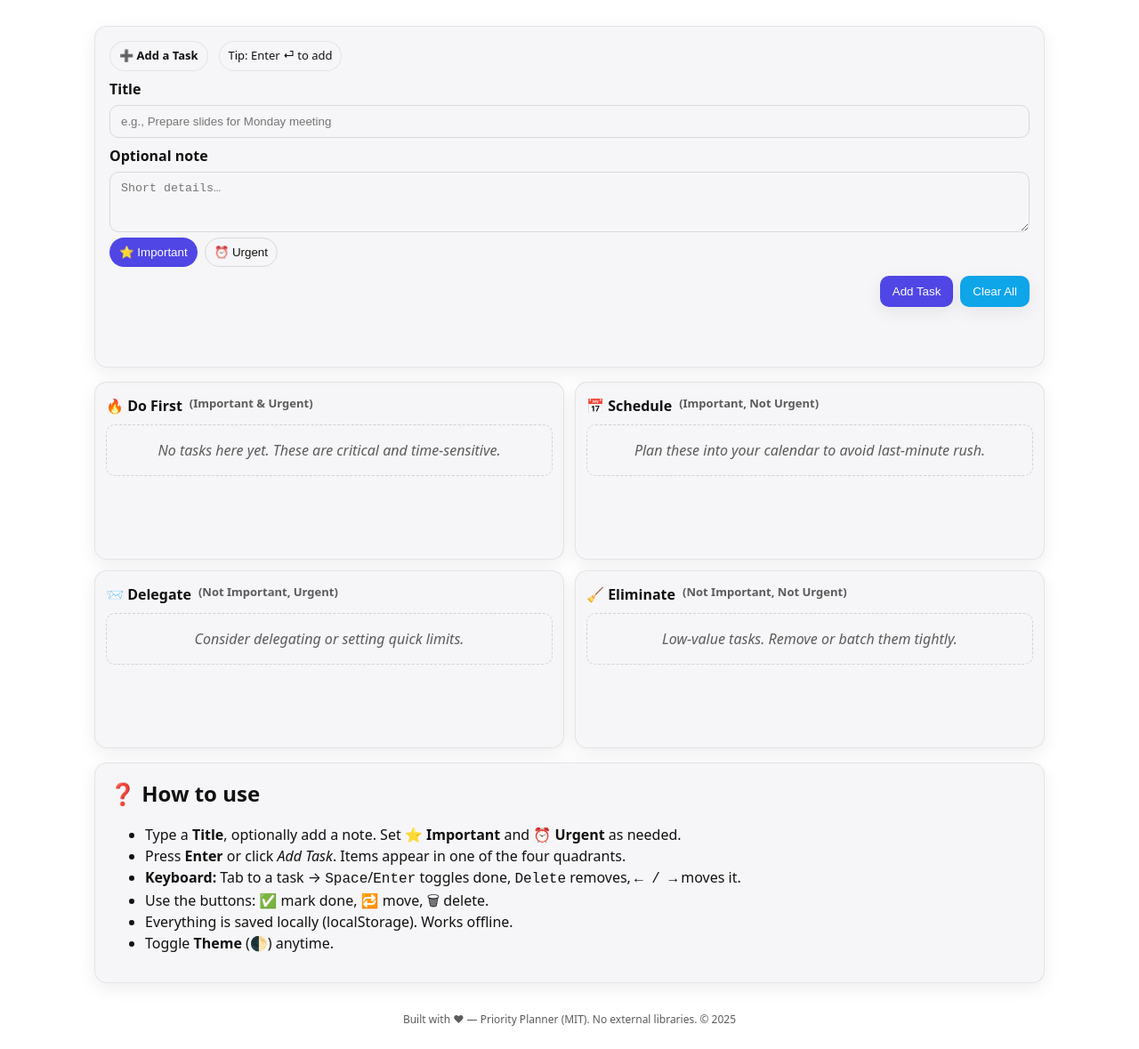
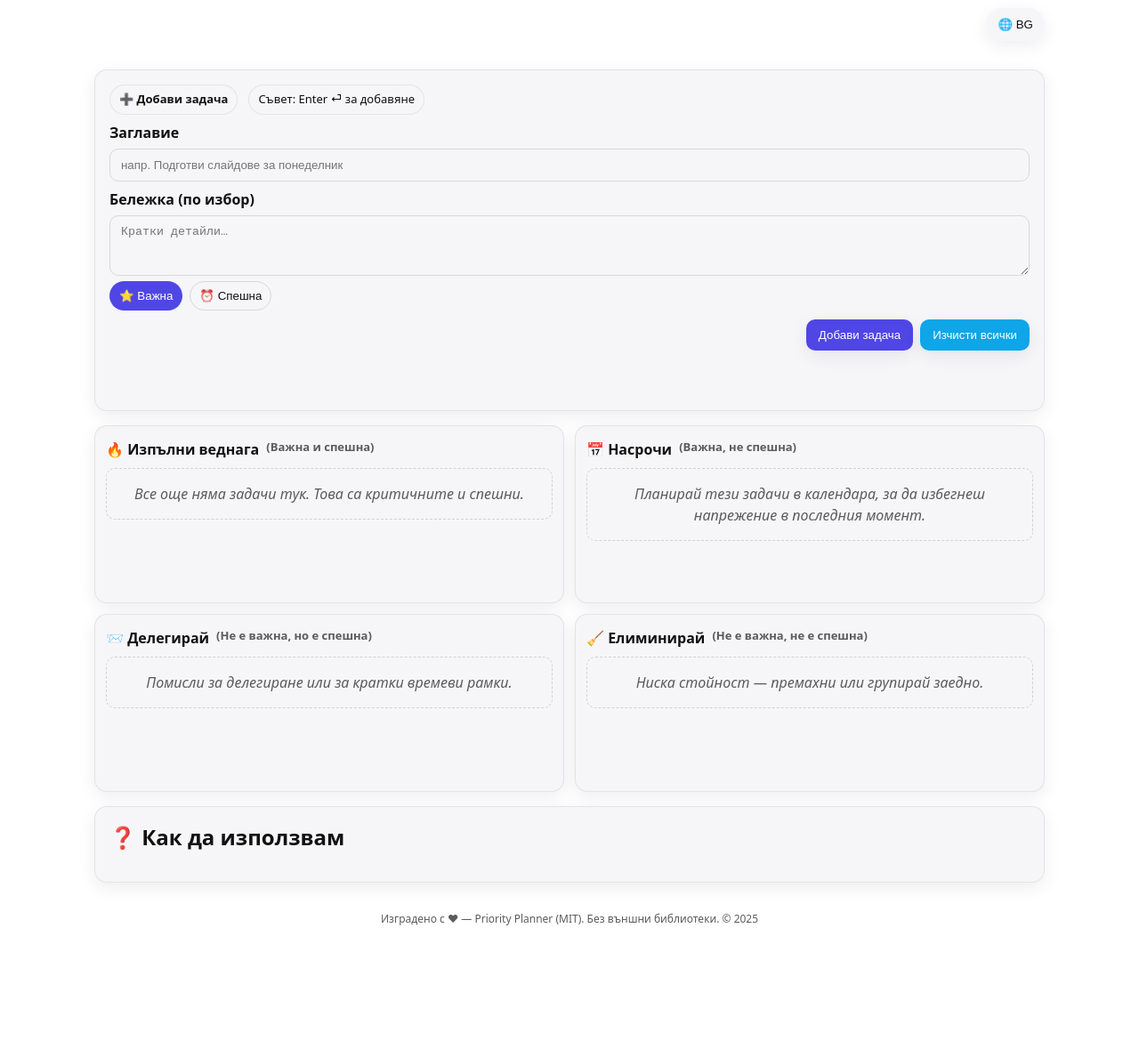
Before and after one commit to SATananov/Vibe-Code-1, a plain HTML site: page index.html in a window 1280 px wide. Shown: the part 124-1303 px from the top of the page at 89% size. After the commit the page ends 1190 px from the top, so only its background shows below. Drawn offline with Linux system fonts and the light colour scheme.

Commit message:
Update index.html

```diff
--- a/index.html
+++ b/index.html
@@ -1,22 +1,24 @@
 <!doctype html>
-<html lang="en" data-theme="light">
+<html lang="bg" data-theme="light">
 <head>
   <meta charset="utf-8" />
   <meta name="viewport" content="width=device-width,initial-scale=1" />
-  <title>Priority Planner — Eisenhower Matrix</title>
-  <meta name="description" content="A simple one-page Priority Planner using the Eisenhower Matrix. Works offline, no dependencies." />
-  <!-- Single-file app split into HTML + CSS + JS (no external libs) -->
+  <title>Планер на приоритети — Матрица на Айзенхауер</title>
+  <meta name="description" content="Едностраничен планер на приоритети по матрицата на Айзенхауер. Работи офлайн, без зависимости." />
   <link rel="stylesheet" href="style.css">
 </head>
 <body>
 
   <header class="row" role="banner">
     <div>
-      <h1>Priority Planner — Eisenhower Matrix</h1>
-      <p class="sub">Capture tasks and sort them by Importance × Urgency. Keyboard-friendly, offline, no libs.</p>
+      <h1 id="appTitle">Планер на приоритети — Матрица на Айзенхауер</h1>
+      <p id="appSubtitle" class="sub">Записвай задачите и ги подреждай по <strong>Важност × Спешност</strong>. Поддръжка на клавиатура, офлайн, без библиотеки.</p>
     </div>
-    <button id="themeBtn" class="theme-toggle" type="button" aria-pressed="false" title="Toggle light/dark theme">
-      <span aria-hidden="true">🌓</span> Theme
+    <button id="themeBtn" class="theme-toggle" type="button" aria-pressed="false" title="Превключи светла/тъмна тема">
+      <span aria-hidden="true">🌓</span> Тема
+    </button>
+    <button id="langBtn" class="theme-toggle" type="button" aria-pressed="false" title="Switch language to English">
+      🌐 BG
     </button>
   </header>
 
@@ -24,75 +26,66 @@
 
     <section class="card" aria-labelledby="formTitle">
       <div class="row">
-        <h2 id="formTitle" class="chip" style="margin:0">➕ Add a Task</h2>
-        <span class="chip" aria-hidden="true">Tip: Enter ⏎ to add</span>
+        <h2 id="formTitle" class="chip" style="margin:0">➕ Добави задача</h2>
+        <span id="tipAdd" class="chip" aria-hidden="true">Съвет: Enter ⏎ за добавяне</span>
       </div>
 
       <form id="taskForm" novalidate>
-        <label for="title">Title</label>
-        <input id="title" name="title" type="text" placeholder="e.g., Prepare slides for Monday meeting" autocomplete="off" required />
+        <label id="labelTitle" for="title">Заглавие</label>
+        <input id="title" name="title" type="text" placeholder="напр. Подготви слайдове за понеделник" autocomplete="off" required />
 
-        <label for="note">Optional note</label>
-        <textarea id="note" name="note" placeholder="Short details…"></textarea>
+        <label id="labelNote" for="note">Бележка (по избор)</label>
+        <textarea id="note" name="note" placeholder="Кратки детайли…"></textarea>
 
-        <div class="toggles" role="group" aria-label="Importance and urgency">
-          <button type="button" class="toggle-btn" id="impBtn" aria-pressed="true" aria-label="Toggle important">⭐ Important</button>
-          <button type="button" class="toggle-btn" id="urgBtn" aria-pressed="false" aria-label="Toggle urgent">⏰ Urgent</button>
+        <div class="toggles" role="group" aria-label="Важност и спешност">
+          <button type="button" class="toggle-btn" id="impBtn" aria-pressed="true" aria-label="Превключи важност">⭐ Важна</button>
+          <button type="button" class="toggle-btn" id="urgBtn" aria-pressed="false" aria-label="Превключи спешност">⏰ Спешна</button>
         </div>
 
         <div class="actions">
-          <button class="btn" type="submit" id="addBtn">Add Task</button>
-          <button class="btn secondary" type="button" id="clearAllBtn" title="Clear all tasks">Clear All</button>
+          <button class="btn" type="submit" id="addBtn">Добави задача</button>
+          <button class="btn secondary" type="button" id="clearAllBtn" title="Изчисти всички задачи">Изчисти всички</button>
         </div>
         <p class="err" id="errMsg" role="alert" aria-live="assertive"></p>
       </form>
     </section>
 
-
-    <section class="grid" aria-label="Eisenhower matrix">
+    <section class="grid" aria-label="Матрица на Айзенхауер">
       <section class="col" data-q="0" aria-labelledby="q0h">
-        <h3 id="q0h">🔥 Do First <span class="hint">(Important & Urgent)</span></h3>
+        <h3 id="q0h"><span id="q0t">🔥 Изпълни веднага</span> <span class="hint" id="q0hint">(Важна и спешна)</span></h3>
         <ul class="tasks" id="q0" role="list"></ul>
-        <div class="empty" id="q0e">No tasks here yet. These are critical and time-sensitive.</div>
+        <div class="empty" id="q0e">Все още няма задачи тук. Това са критичните и спешни.</div>
       </section>
 
       <section class="col" data-q="1" aria-labelledby="q1h">
-        <h3 id="q1h">📅 Schedule <span class="hint">(Important, Not Urgent)</span></h3>
+        <h3 id="q1h"><span id="q1t">📅 Насрочи</span> <span class="hint" id="q1hint">(Важна, не спешна)</span></h3>
         <ul class="tasks" id="q1" role="list"></ul>
-        <div class="empty" id="q1e">Plan these into your calendar to avoid last-minute rush.</div>
+        <div class="empty" id="q1e">Планирай тези задачи в календара, за да избегнеш напрежение в последния момент.</div>
       </section>
 
       <section class="col" data-q="2" aria-labelledby="q2h">
-        <h3 id="q2h">📨 Delegate <span class="hint">(Not Important, Urgent)</span></h3>
+        <h3 id="q2h"><span id="q2t">📨 Делегирай</span> <span class="hint" id="q2hint">(Не е важна, но е спешна)</span></h3>
         <ul class="tasks" id="q2" role="list"></ul>
-        <div class="empty" id="q2e">Consider delegating or setting quick limits.</div>
+        <div class="empty" id="q2e">Помисли за делегиране или за кратки времеви рамки.</div>
       </section>
 
       <section class="col" data-q="3" aria-labelledby="q3h">
-        <h3 id="q3h">🧹 Eliminate <span class="hint">(Not Important, Not Urgent)</span></h3>
+        <h3 id="q3h"><span id="q3t">🧹 Елиминирай</span> <span class="hint" id="q3hint">(Не е важна, не е спешна)</span></h3>
         <ul class="tasks" id="q3" role="list"></ul>
-        <div class="empty" id="q3e">Low-value tasks. Remove or batch them tightly.</div>
+        <div class="empty" id="q3e">Ниска стойност — премахни или групирай заедно.</div>
       </section>
     </section>
 
-    <!-- =========================
-         HELP / HOW TO USE
-         ========================= -->
     <section class="help card" aria-labelledby="helpTitle">
-      <h2 id="helpTitle" style="margin:0 0 8px 0">❓ How to use</h2>
-      <ul>
-        <li>Type a <strong>Title</strong>, optionally add a note. Set <strong>⭐ Important</strong> and <strong>⏰ Urgent</strong> as needed.</li>
-        <li>Press <strong>Enter</strong> or click <em>Add Task</em>. Items appear in one of the four quadrants.</li>
-        <li><strong>Keyboard:</strong> Tab to a task → <kbd>Space</kbd>/<kbd>Enter</kbd> toggles done, <kbd>Delete</kbd> removes, <kbd>← / →</kbd> moves it.</li>
-        <li>Use the buttons: ✅ mark done, 🔁 move, 🗑 delete.</li>
-        <li>Everything is saved locally (localStorage). Works offline.</li>
-        <li>Toggle <strong>Theme</strong> (🌓) anytime.</li>
+      <h2 id="helpTitle" style="margin:0 0 8px 0">❓ Как да използвам</h2>
+      <ul id="helpList">
+
       </ul>
     </section>
   </main>
 
   <footer role="contentinfo">
-    Built with ♥ — Priority Planner (MIT). No external libraries. © 2025
+    Изградено с ♥ — Priority Planner (MIT). Без външни библиотеки. © 2025
   </footer>
 
   <script src="app.js"></script>
```
